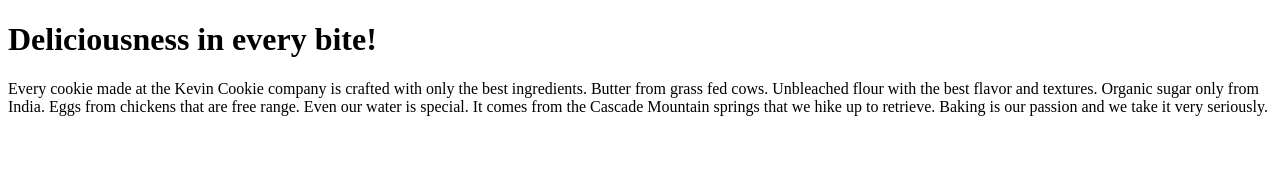
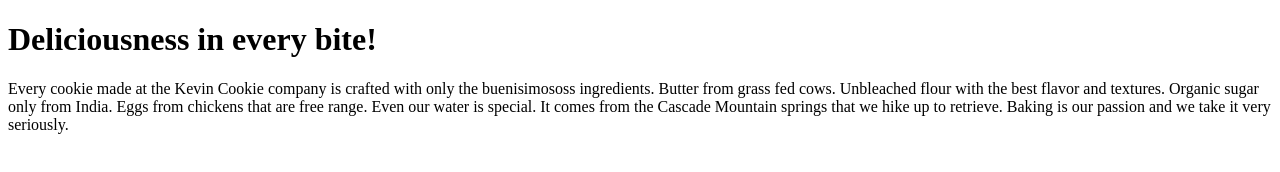
Before and after one commit to ginoDominguez/KevinCookieCompany.com, a plain HTML site: page index.htm in a window 1280 px wide. Drawn offline with Linux system fonts and the light colour scheme.

Commit message:
Actualizarcion rama

```diff
--- a/index.htm
+++ b/index.htm
@@ -3,7 +3,7 @@
 <body>
 
 <h1>Deliciousness in every bite!</h1>
-<p>Every cookie made at the Kevin Cookie company is crafted with only the best ingredients. Butter from grass fed cows. Unbleached flour with the best flavor and textures. Organic sugar only from India. Eggs from chickens that are free range. Even our water is special. It comes from the Cascade Mountain springs that we hike up to retrieve. Baking is our passion and we take it very seriously.</p>
+<p>Every cookie made at the Kevin Cookie company is crafted with only the buenisimososs ingredients. Butter from grass fed cows. Unbleached flour with the best flavor and textures. Organic sugar only from India. Eggs from chickens that are free range. Even our water is special. It comes from the Cascade Mountain springs that we hike up to retrieve. Baking is our passion and we take it very seriously.</p>
 
 </body>
 </html>
```
